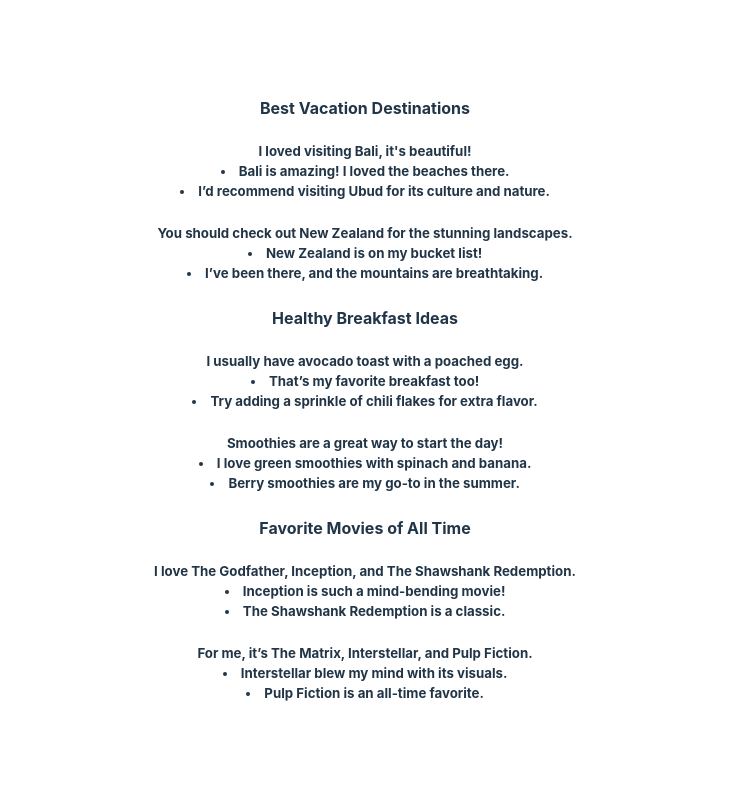
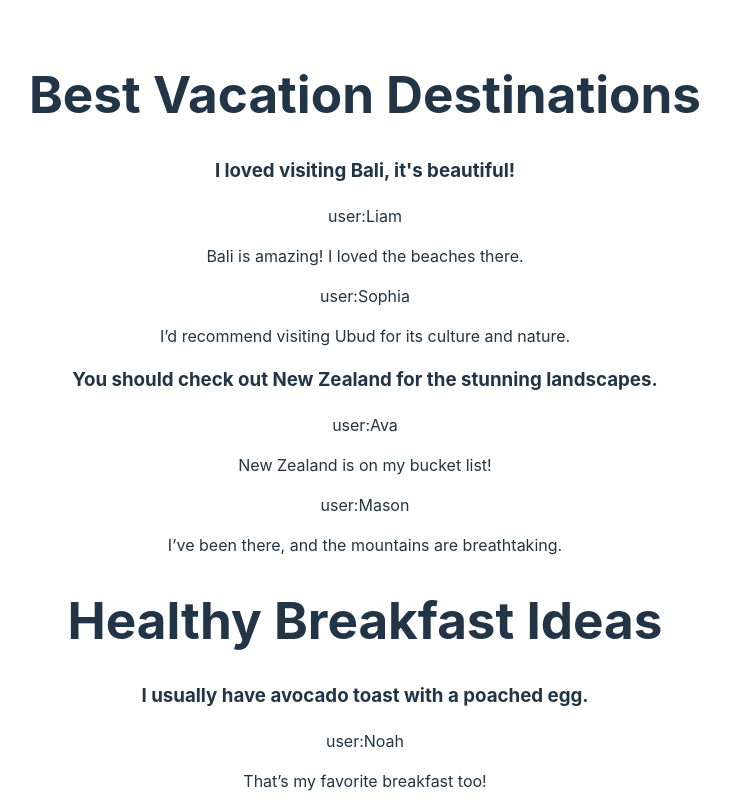
Before and after one commit to Oussamahamani/react-lesson, a React (Vite) app: page / in a window 1280 px wide. Shown: the top 800 px of the page, without its empty margins (275-1005 px from the left). Built offline with nearby package versions, Linux system fonts and the light colour scheme.

Commit message:
alternative approach

```diff
--- a/src/App.jsx
+++ b/src/App.jsx
@@ -2,33 +2,13 @@ import { useState } from 'react'
 import reactLogo from './assets/react.svg'
 import viteLogo from '/vite.svg'
 import './App.css'
-import posts from "./posts"
+import Posts from "./Posts"
 function App() {
-  console.log(posts)
 
 
   return (
     <>
-    {posts.map((post)=>(
-      <div>
-        <h4>
-        {post.title}
-        </h4>
-        {/* {console.log(post)} */}
-        {post.comments.map((comment)=>(
-          <h5>
-            {comment.text}
-            {/* {console.log(comment)} */}
-            {comment.replies.map((reply)=>(
-              <li>
-                {reply.text}
-                {console.log(reply)}
-              </li>
-            ))}
-          </h5>
-        ))}
-      </div>
-    ))}
+   <Posts/>
     </>
   )
 }
--- /dev/null
+++ b/src/Comment.jsx
@@ -0,0 +1,13 @@
+import React from 'react'
+import Reply from "./Reply"
+export default function Comment({commentData}) {
+    console.log(commentData,"comentData****************")
+  return (
+    <div>
+        <h3>{commentData.text}</h3>
+        {commentData.replies.map((replyData)=>(
+            <Reply replyData={replyData}/>
+        ))}
+    </div>
+  )
+}
--- /dev/null
+++ b/src/Post.jsx
@@ -0,0 +1,13 @@
+import React from 'react'
+import Comment from "./Comment"
+export default function Post({postData}) {
+  console.log("🚀 ~ Post ~ postData:", postData)
+  return (
+    <div>
+        <h1>{postData.title}</h1>
+        {postData.comments.map((commentData)=>(
+            <Comment commentData={commentData}/>
+        ))}
+    </div>
+  )
+}
--- /dev/null
+++ b/src/Posts.jsx
@@ -0,0 +1,13 @@
+import React from 'react'
+import postsData from "./postsData"
+import Post from "./Post"
+export default function Posts() {
+    // console.log(postsData)
+  return (
+    <div>
+        {postsData.map((postData)=>(
+          <Post postData={postData} key={postData.title}/>
+        ))}
+    </div>
+  )
+}
--- /dev/null
+++ b/src/Reply.jsx
@@ -0,0 +1,13 @@
+import React from 'react'
+
+export default function Reply({replyData}) {
+    console.log("replyData*******",replyData)
+  return (
+    <div>
+        user:{replyData.user}
+            <p>
+                {replyData.text}
+            </p>
+    </div>
+  )
+}
```
Also changed, not shown: src/Child.jsx (added, +7 -0 lines), src/postsData.js (renamed from src/posts.js).
